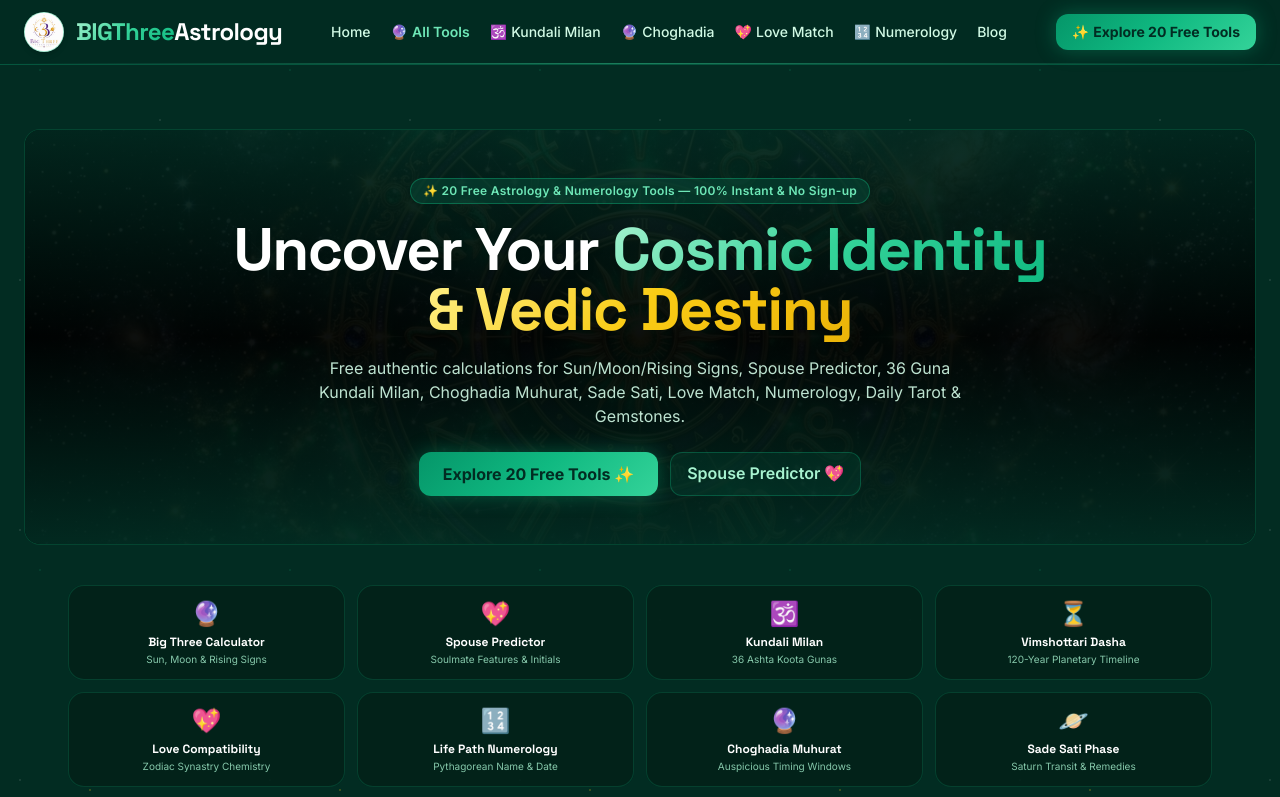
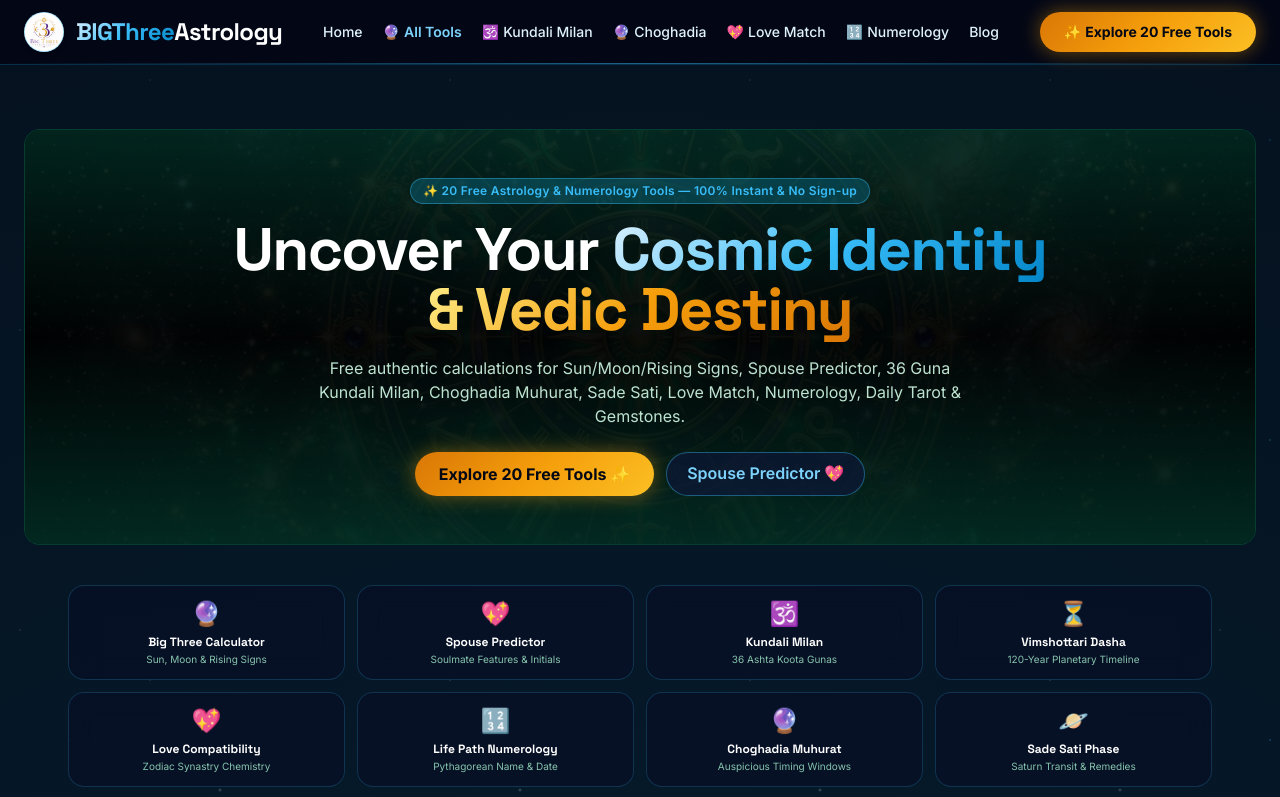
Before and after one commit to monashwamcalculator-cloud/bigthreeastrology-platform, a Next.js app: page / in a window 1280 px wide. Shown: the top 797 px of the page. Built offline with nearby package versions, Linux system fonts and the light colour scheme; no server answers.

Commit message:
Redesign website background and theme to match reference Midnight Celestial Space Horizon with glowing cyan arc and gold buttons

```diff
--- a/app/globals.css
+++ b/app/globals.css
@@ -3,91 +3,92 @@
 @tailwind utilities;
 
 :root {
-  --background: 160 80% 3%;
-  --foreground: 150 30% 95%;
+  --background: 225 60% 4%;
+  --foreground: 210 40% 98%;
 }
 
 body {
-  background-color: #021a12;
-  color: #ecfdf5;
+  background-color: #040714;
+  color: #f0f9ff;
   font-family: var(--font-inter), sans-serif;
   overflow-x: hidden;
 }
 
-/* Glassmorphic Container Cards */
+/* Glassmorphic Container Cards - Midnight Celestial Theme */
 .glass-card {
-  background: rgba(4, 30, 22, 0.75);
+  background: rgba(8, 15, 38, 0.75);
   backdrop-filter: blur(16px);
   -webkit-backdrop-filter: blur(16px);
-  border: 1px solid rgba(16, 185, 129, 0.25);
+  border: 1px solid rgba(56, 189, 248, 0.25);
   border-radius: 1rem;
-  box-shadow: 0 10px 30px -10px rgba(0, 0, 0, 0.5);
+  box-shadow: 0 10px 30px -10px rgba(0, 0, 0, 0.7);
 }
 
 .glass-card-hover {
-  background: rgba(4, 30, 22, 0.65);
+  background: rgba(8, 15, 38, 0.65);
   backdrop-filter: blur(12px);
   -webkit-backdrop-filter: blur(12px);
-  border: 1px solid rgba(16, 185, 129, 0.2);
+  border: 1px solid rgba(56, 189, 248, 0.2);
   border-radius: 1rem;
   transition: all 0.25s cubic-bezier(0.4, 0, 0.2, 1);
 }
 
 .glass-card-hover:hover {
-  background: rgba(6, 78, 59, 0.4);
-  border-color: rgba(52, 211, 153, 0.5);
-  box-shadow: 0 12px 35px -8px rgba(16, 185, 129, 0.25);
+  background: rgba(15, 23, 60, 0.5);
+  border-color: rgba(56, 189, 248, 0.5);
+  box-shadow: 0 12px 35px -8px rgba(56, 189, 248, 0.3);
 }
 
 /* Gradient Text Utilities */
 .gradient-text {
-  background: linear-gradient(135deg, #a7f3d0 0%, #34d399 50%, #10b981 100%);
+  background: linear-gradient(135deg, #e0f2fe 0%, #38bdf8 50%, #0284c7 100%);
   -webkit-background-clip: text;
   -webkit-text-fill-color: transparent;
 }
 
 .gradient-text-gold {
-  background: linear-gradient(135deg, #fef08a 0%, #facc15 50%, #eab308 100%);
+  background: linear-gradient(135deg, #fef08a 0%, #f59e0b 50%, #d97706 100%);
   -webkit-background-clip: text;
   -webkit-text-fill-color: transparent;
 }
 
-/* Glowing CTA Buttons */
+/* Glowing CTA Buttons - Reference Style */
 .btn-glow {
-  background: linear-gradient(135deg, #059669 0%, #10b981 50%, #34d399 100%);
-  color: #022c22;
+  background: linear-gradient(135deg, #d97706 0%, #f59e0b 50%, #fbbf24 100%);
+  color: #040714;
   font-weight: 700;
-  border-radius: 0.75rem;
+  border-radius: 9999px;
+  padding: 0.625rem 1.5rem;
   transition: all 0.2s ease;
-  box-shadow: 0 0 20px rgba(16, 185, 129, 0.35);
+  box-shadow: 0 0 20px rgba(245, 158, 11, 0.45);
 }
 
 .btn-glow:hover {
   transform: translateY(-1px);
-  box-shadow: 0 0 28px rgba(52, 211, 153, 0.55);
+  box-shadow: 0 0 28px rgba(251, 191, 36, 0.65);
   filter: brightness(1.1);
 }
 
 .btn-secondary {
-  background: rgba(6, 78, 59, 0.3);
-  color: #a7f3d0;
-  border: 1px solid rgba(16, 185, 129, 0.3);
+  background: rgba(15, 23, 60, 0.6);
+  color: #7dd3fc;
+  border: 1px solid rgba(56, 189, 248, 0.4);
   font-weight: 600;
-  border-radius: 0.75rem;
-  padding: 0.5rem 1rem;
+  border-radius: 9999px;
+  padding: 0.5rem 1.25rem;
   transition: all 0.2s ease;
 }
 
 .btn-secondary:hover {
-  background: rgba(16, 185, 129, 0.25);
-  border-color: rgba(52, 211, 153, 0.6);
+  background: rgba(56, 189, 248, 0.25);
+  border-color: rgba(125, 211, 252, 0.7);
   color: #ffffff;
 }
 
 /* Form Cosmic Inputs */
 .input-cosmic {
-  background: rgba(2, 44, 34, 0.7);
-  border: 1px solid rgba(16, 185, 129, 0.3);
+  background: rgba(8, 15, 38, 0.8);
+  border: 1px solid rgba(56, 189, 248, 0.3);
   border-radius: 0.75rem;
   padding: 0.5rem 0.875rem;
   color: #ffffff;
@@ -96,9 +97,9 @@
 }
 
 .input-cosmic:focus {
-  border-color: #34d399;
-  box-shadow: 0 0 12px rgba(52, 211, 153, 0.3);
-  background: rgba(6, 78, 59, 0.6);
+  border-color: #38bdf8;
+  box-shadow: 0 0 14px rgba(56, 189, 248, 0.35);
+  background: rgba(15, 23, 60, 0.7);
 }
 
 /* Badges */
@@ -114,9 +115,9 @@
 }
 
 .badge-emerald {
-  background: rgba(6, 78, 59, 0.5);
-  color: #6ee7b7;
-  border: 1px solid rgba(16, 185, 129, 0.4);
+  background: rgba(14, 116, 144, 0.4);
+  color: #38bdf8;
+  border: 1px solid rgba(56, 189, 248, 0.4);
 }
 
 .badge-gold {
@@ -125,15 +126,17 @@
   border: 1px solid rgba(234, 179, 8, 0.4);
 }
 
-/* Stars background animation */
+/* Midnight Celestial Stars & Atmospheric Horizon Glow */
 .stars-bg {
+  background-color: #040714;
   background-image:
-    radial-gradient(1px 1px at 20px 30px, rgba(255, 255, 255, 0.3), rgba(0,0,0,0)),
-    radial-gradient(1px 1px at 40px 70px, rgba(16, 185, 129, 0.4), rgba(0,0,0,0)),
-    radial-gradient(1.5px 1.5px at 90px 40px, rgba(250, 204, 21, 0.4), rgba(0,0,0,0)),
-    radial-gradient(1px 1px at 160px 120px, rgba(255, 255, 255, 0.3), rgba(0,0,0,0));
+    radial-gradient(circle at 50% 30%, rgba(14, 116, 144, 0.25) 0%, rgba(4, 7, 20, 0.95) 70%),
+    radial-gradient(1px 1px at 20px 30px, rgba(255, 255, 255, 0.6), rgba(0,0,0,0)),
+    radial-gradient(1.5px 1.5px at 70px 140px, rgba(56, 189, 248, 0.7), rgba(0,0,0,0)),
+    radial-gradient(1px 1px at 150px 80px, rgba(254, 240, 138, 0.6), rgba(0,0,0,0)),
+    radial-gradient(2px 2px at 220px 190px, rgba(255, 255, 255, 0.5), rgba(0,0,0,0));
   background-repeat: repeat;
-  background-size: 250px 250px;
+  background-size: 100% 100%, 300px 300px, 300px 300px, 300px 300px, 300px 300px;
 }
 
 .container-main {
--- a/app/layout.tsx
+++ b/app/layout.tsx
@@ -50,59 +50,59 @@
 export default function RootLayout({ children }: { children: React.ReactNode }) {
   return (
     <html lang="en" className={`${inter.variable} ${spaceGrotesk.variable}`}>
-      <body className="min-h-screen font-sans text-emerald-100 bg-emerald-950">
+      <body className="min-h-screen font-sans text-sky-100 bg-[#040714]">
         <div className="stars-bg min-h-screen flex flex-col w-full relative">
           <Navbar />
           <main className="container-main flex-grow w-full">{children}</main>
 
-          <div className="border-t border-emerald-500/30 my-8"></div>
+          <div className="border-t border-sky-500/20 my-6"></div>
 
-          <footer className="glass-card stars-bg mt-auto border-t-0 border-emerald-500/30">
-            <div className="container-main py-12 flex flex-wrap gap-8 justify-between md:grid md:grid-cols-4">
+          <footer className="glass-card stars-bg mt-auto border-t-0 border-sky-500/20">
+            <div className="container-main py-10 flex flex-wrap gap-8 justify-between md:grid md:grid-cols-4">
 
               {/* Column 1 */}
               <div className="flex flex-col gap-4">
                 <div className="flex items-center gap-2">
-                  <div className="relative w-7 h-7 rounded-full overflow-hidden border border-emerald-400/40 bg-white">
+                  <div className="relative w-7 h-7 rounded-full overflow-hidden border border-sky-400/40 bg-white">
                     <Image src="/logo.jpg" alt="Logo" fill sizes="28px" className="object-cover" />
                   </div>
                   <span className="text-xl font-display font-bold gradient-text">BIGThreeAstrology</span>
                 </div>
-                <p className="text-sm text-emerald-200">
+                <p className="text-sm text-sky-200/90">
                   Discover your cosmic blueprint through 20 authentic Vedic & Western astrology tools. 100% Free & Frictionless.
                 </p>
-                <p className="text-xs text-emerald-400 mt-2">
+                <p className="text-xs text-sky-400 mt-2">
                   &copy; {new Date().getFullYear()} BIGThreeAstrology. All rights reserved.
                 </p>
               </div>
 
               {/* Column 2 */}
               <div className="flex flex-col gap-3 text-sm">
-                <h3 className="font-semibold text-emerald-100">Popular Tools</h3>
-                <Link href="/tools/big-three" className="text-emerald-300 hover:text-emerald-100 transition-colors">🔮 Big Three Calculator</Link>
-                <Link href="/tools/spouse-predictor" className="text-emerald-300 hover:text-emerald-100 transition-colors">💖 Spouse Predictor</Link>
-                <Link href="/tools/kundali-milan" className="text-emerald-300 hover:text-emerald-100 transition-colors">🕉️ Kundali Milan (36 Gunas)</Link>
-                <Link href="/tools/choghadia" className="text-emerald-300 hover:text-emerald-100 transition-colors">🔮 Daily Choghadia Muhurat</Link>
-                <Link href="/tools/sade-sati" className="text-emerald-300 hover:text-emerald-100 transition-colors">🪐 Sade Sati Phase Checker</Link>
-                <Link href="/tools/love-compatibility" className="text-emerald-300 hover:text-emerald-100 transition-colors">💖 Zodiac Love Matcher</Link>
+                <h3 className="font-semibold text-white">Popular Tools</h3>
+                <Link href="/tools/big-three" className="text-sky-300 hover:text-white transition-colors">🔮 Big Three Calculator</Link>
+                <Link href="/tools/spouse-predictor" className="text-sky-300 hover:text-white transition-colors">💖 Spouse Predictor</Link>
+                <Link href="/tools/kundali-milan" className="text-sky-300 hover:text-white transition-colors">🕉️ Kundali Milan (36 Gunas)</Link>
+                <Link href="/tools/choghadia" className="text-sky-300 hover:text-white transition-colors">🔮 Daily Choghadia Muhurat</Link>
+                <Link href="/tools/sade-sati" className="text-sky-300 hover:text-white transition-colors">🪐 Sade Sati Phase Checker</Link>
+                <Link href="/tools/love-compatibility" className="text-sky-300 hover:text-white transition-colors">💖 Zodiac Love Matcher</Link>
               </div>
 
               {/* Column 3 */}
               <div className="flex flex-col gap-3 text-sm">
-                <h3 className="font-semibold text-emerald-100">Resources & Legal</h3>
-                <Link href="/blog" className="text-emerald-300 hover:text-emerald-100 transition-colors">Blog & Guides</Link>
-                <Link href="/about" className="text-emerald-300 hover:text-emerald-100 transition-colors">About Us</Link>
-                <Link href="/contact" className="text-emerald-300 hover:text-emerald-100 transition-colors">Contact Support</Link>
-                <Link href="/privacy-policy" className="text-emerald-300 hover:text-emerald-100 transition-colors">Privacy Policy</Link>
-                <Link href="/terms-and-conditions" className="text-emerald-300 hover:text-emerald-100 transition-colors">Terms of Service</Link>
-                <Link href="/disclaimer" className="text-emerald-300 hover:text-emerald-100 transition-colors">Disclaimer</Link>
+                <h3 className="font-semibold text-white">Resources & Legal</h3>
+                <Link href="/blog" className="text-sky-300 hover:text-white transition-colors">Blog & Guides</Link>
+                <Link href="/about" className="text-sky-300 hover:text-white transition-colors">About Us</Link>
+                <Link href="/contact" className="text-sky-300 hover:text-white transition-colors">Contact Support</Link>
+                <Link href="/privacy-policy" className="text-sky-300 hover:text-white transition-colors">Privacy Policy</Link>
+                <Link href="/terms-and-conditions" className="text-sky-300 hover:text-white transition-colors">Terms of Service</Link>
+                <Link href="/disclaimer" className="text-sky-300 hover:text-white transition-colors">Disclaimer</Link>
               </div>
 
               {/* Column 4 */}
               <div className="flex flex-col gap-3 text-sm">
-                <h3 className="font-semibold text-emerald-100">Official Support</h3>
-                <p className="text-emerald-300 mb-2">Have feedback or business inquiries?</p>
-                <a href="mailto:asbusiness276@gmail.com" className="text-amber-300 font-bold hover:text-emerald-200 transition-colors">
+                <h3 className="font-semibold text-white">Official Support</h3>
+                <p className="text-sky-300 mb-2">Have feedback or business inquiries?</p>
+                <a href="mailto:asbusiness276@gmail.com" className="text-amber-300 font-bold hover:text-sky-200 transition-colors">
                   asbusiness276@gmail.com
                 </a>
               </div>
--- a/components/navbar.tsx
+++ b/components/navbar.tsx
@@ -3,16 +3,17 @@
 
 export function Navbar() {
   return (
-    <header className="sticky top-0 z-50 border-b border-emerald-500/30 bg-emerald-950/90 backdrop-blur-xl relative">
-      <div className="absolute bottom-0 left-0 right-0 h-[1px] bg-gradient-to-r from-transparent via-emerald-400/50 to-transparent"></div>
+    <header className="sticky top-0 z-50 border-b border-sky-500/25 bg-[#040714]/90 backdrop-blur-xl relative">
+      <div className="absolute bottom-0 left-0 right-0 h-[1px] bg-gradient-to-r from-transparent via-sky-400/50 to-transparent"></div>
 
       <div className="container-main flex flex-wrap items-center justify-between gap-4 py-2.5 md:py-3">
         <Link href="/" className="flex items-center gap-3 group">
-          <div className="relative w-9 h-9 sm:w-10 sm:h-10 rounded-full overflow-hidden border border-emerald-400/40 shadow-md group-hover:scale-105 transition-transform bg-white">
+          <div className="relative w-9 h-9 sm:w-10 sm:h-10 rounded-full overflow-hidden border border-sky-400/40 shadow-md group-hover:scale-105 transition-transform bg-white">
             <Image
               src="/logo.jpg"
               alt="BIGThreeAstrology Logo"
               fill
+              sizes="40px"
               className="object-cover"
               priority
             />
@@ -23,9 +24,9 @@
           </span>
         </Link>
 
-        <nav className="flex flex-wrap items-center gap-3 md:gap-5 text-xs sm:text-sm font-medium text-emerald-100">
+        <nav className="flex flex-wrap items-center gap-3 md:gap-5 text-xs sm:text-sm font-medium text-sky-100">
           <Link href="/" className="hover:text-white transition-colors duration-200">Home</Link>
-          <Link href="/tools/big-three" className="hover:text-amber-300 transition-colors duration-200 flex items-center gap-1 font-semibold text-emerald-300">
+          <Link href="/tools/big-three" className="hover:text-amber-300 transition-colors duration-200 flex items-center gap-1 font-semibold text-sky-300">
             <span>🔮</span> All Tools
           </Link>
           <Link href="/tools/kundali-milan" className="hover:text-amber-300 transition-colors duration-200 hidden sm:flex items-center gap-1">
```
